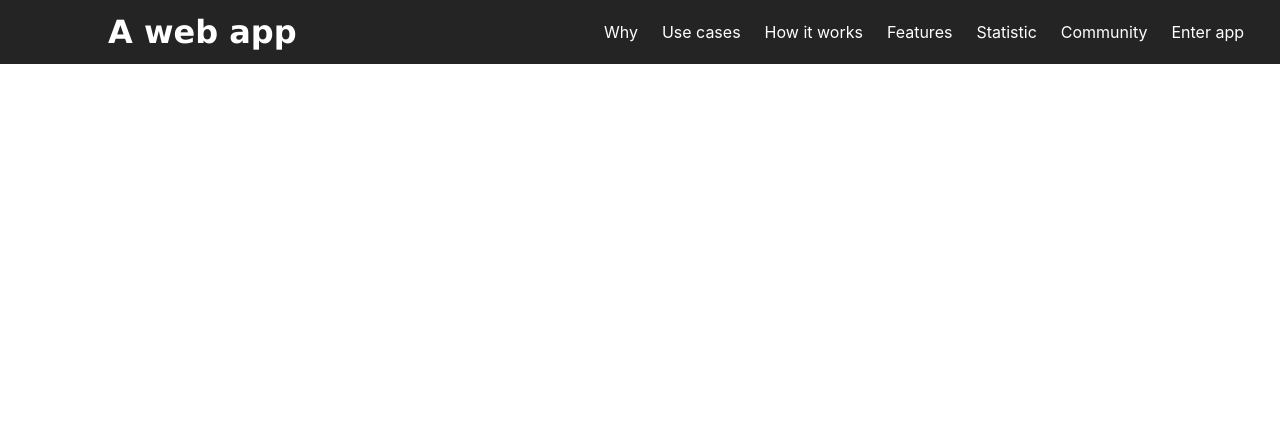
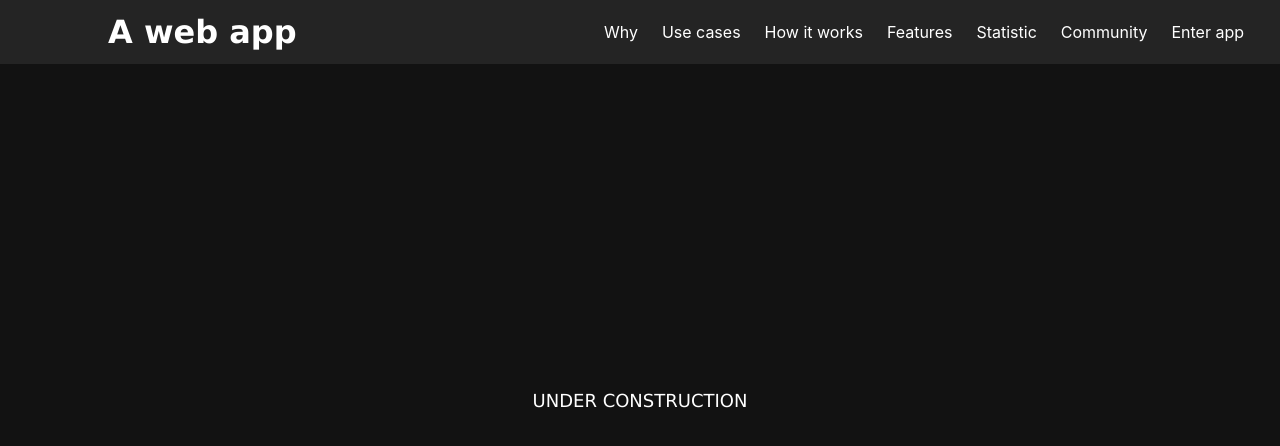
Before and after one commit to farinavito/Web3-Website, a Next.js app: page /community in a window 1280 px wide. Shown: the top 446 px of the page. Built offline with nearby package versions, Linux system fonts and the light colour scheme.

Commit message:
added under construction section

```diff
--- a/pages/community.js
+++ b/pages/community.js
@@ -76,6 +76,18 @@ const Community = () => {
                   </div>
                 </div>
             </nav>
+
+            <section className="hero is-fullheight has-background-black-bis">
+                <div className="hero-body">
+                  <div className="container has-text-centered">
+                    <p>
+                        UNDER CONSTRUCTION
+
+                    </p>
+                  </div>
+                </div>
+            </section>
+
         </div>
     )
 }
```
Also changed, not shown: pages/deployed-features.js (+12 -0 lines), pages/statistic.js (+12 -0 lines).
